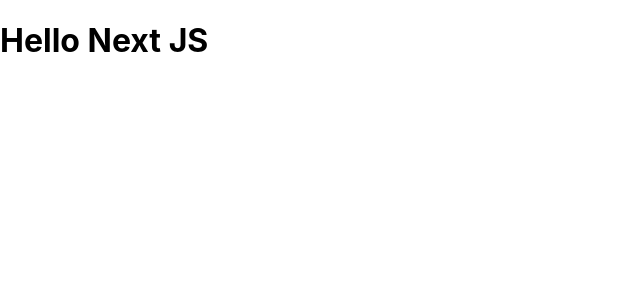
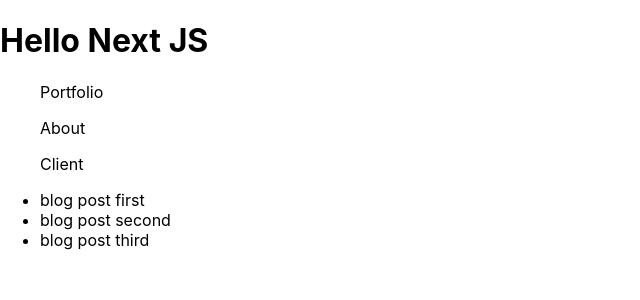
Before and after one commit to akhileshgoud2504/Next-JS-Basics, a Next.js app: page / in a window 1280 px wide. Shown: the top 300 px of the page, without its empty margins (0-640 px from the left). Built offline with nearby package versions, Linux system fonts and the light colour scheme.

Commit message:
[TASK]: static and dynamic route navigation with link

```diff
--- a/pages/index.tsx
+++ b/pages/index.tsx
@@ -1,5 +1,32 @@
+import Link from "next/link";
+
 export default function Home() {
+  const blog = [
+    {link:'first',name:'blog post first'},
+    {link:'second',name:'blog post second'},
+    {link:'third',name:'blog post third'}
+  ]
   return (
-    <h1>Hello Next JS</h1>
+    <div>
+      <h1>Hello Next JS</h1>
+      <ul>
+      <Link href='portfolio'>Portfolio</Link>
+      </ul>
+      <ul>
+      <Link href='about'>About</Link>
+      </ul>
+      <ul>
+      <Link href='client'>Client</Link>
+      </ul>
+      <ul>
+        {blog.map((details:any)=>{
+          return (
+            <li>
+            <Link href={`client/${details?.link}`}>{details?.name}</Link>
+            </li>
+          )
+        })}
+      </ul>
+    </div>
   )
 }
```
